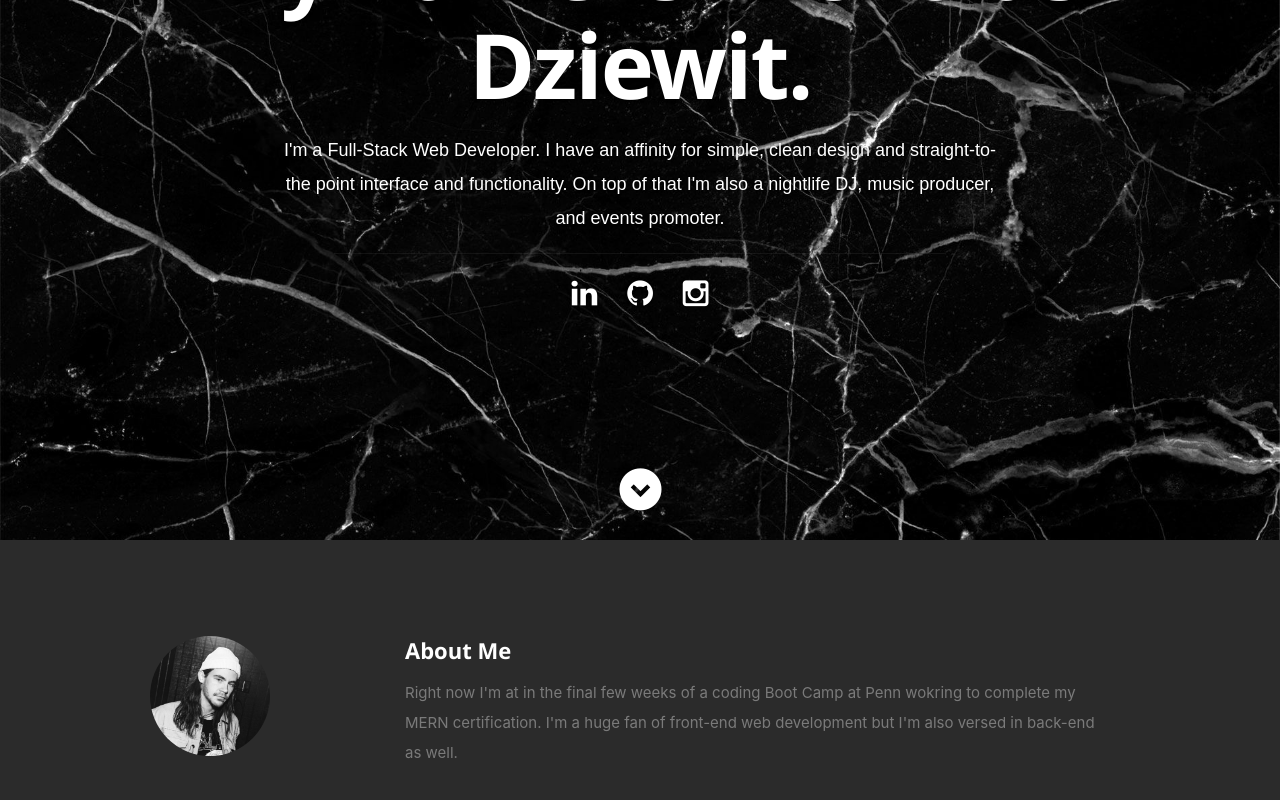
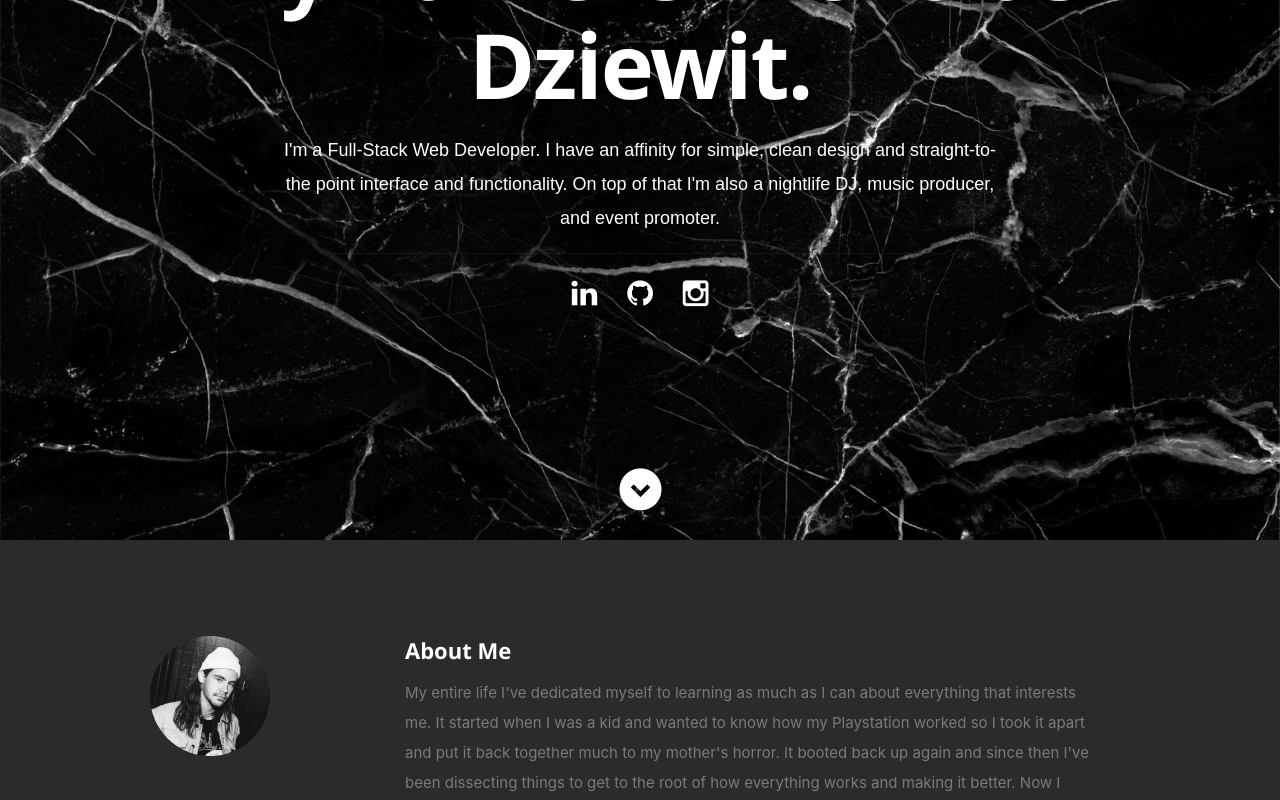
Before and after one commit to ndziewit/ndziewit.github.io, a React (Create React App) app: page / in a window 1280 px wide. Shown: the part 260-1060 px from the top of the page. Built offline with nearby package versions, Linux system fonts and the light colour scheme.

Commit message:
changed bio

```diff
--- a/src/resumeData.js
+++ b/src/resumeData.js
@@ -4,7 +4,7 @@ const resumeData = {
     "role": "Full Stack MERN Web Developer",
     "linkedinId": "nicholas.dziewit@gmail.com",
     "skypeid": "Your skypeid",
-    "roleDescription": " I'm a Full-Stack Web Developer. I have an affinity for simple, clean design and straight-to-the point interface and functionality. On top of that I'm also a nightlife DJ, music producer, and events promoter.",
+    "roleDescription": " I'm a Full-Stack Web Developer. I have an affinity for simple, clean design and straight-to-the point interface and functionality. On top of that I'm also a nightlife DJ, music producer, and event promoter.",
     "socialLinks":[
         {
           "name":"linkedin",
@@ -22,7 +22,7 @@ const resumeData = {
           "className":"fa fa-instagram"
         }
       ],
-    "aboutme":"Right now I'm at in the final few weeks of a coding Boot Camp at Penn wokring to complete my MERN certification. I'm a huge fan of front-end web development but I'm also versed in back-end as well.",
+    "aboutme":"My entire life I've dedicated myself to learning as much as I can about everything that interests me. It started when I was a kid and wanted to know how my Playstation worked so I took it apart and put it back together much to my mother's horror. It booted back up again and since then I've been dissecting things to get to the root of how everything works and making it better. Now I design and build websites.",
     "address":"Philadelphia, PA",
     "website":"nicholas.dziewit@gmail.com",
     "education":[
```
